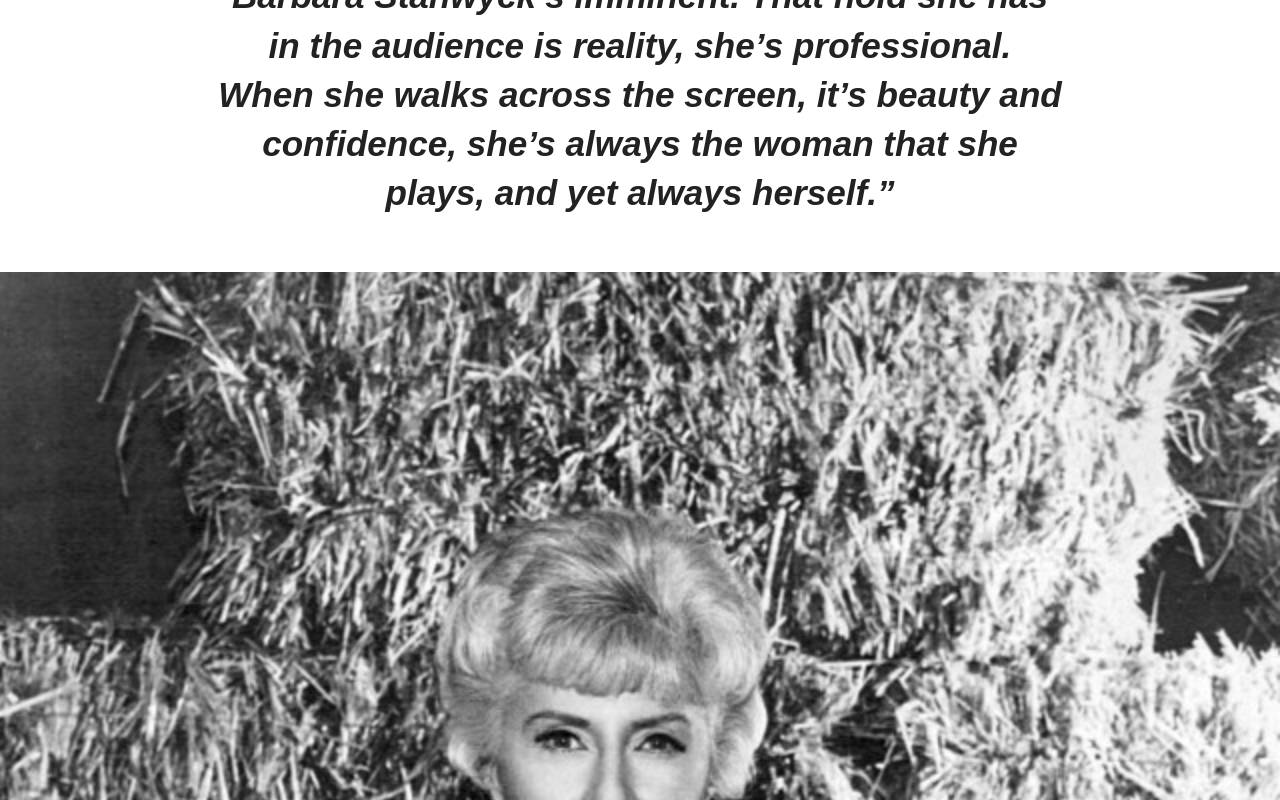
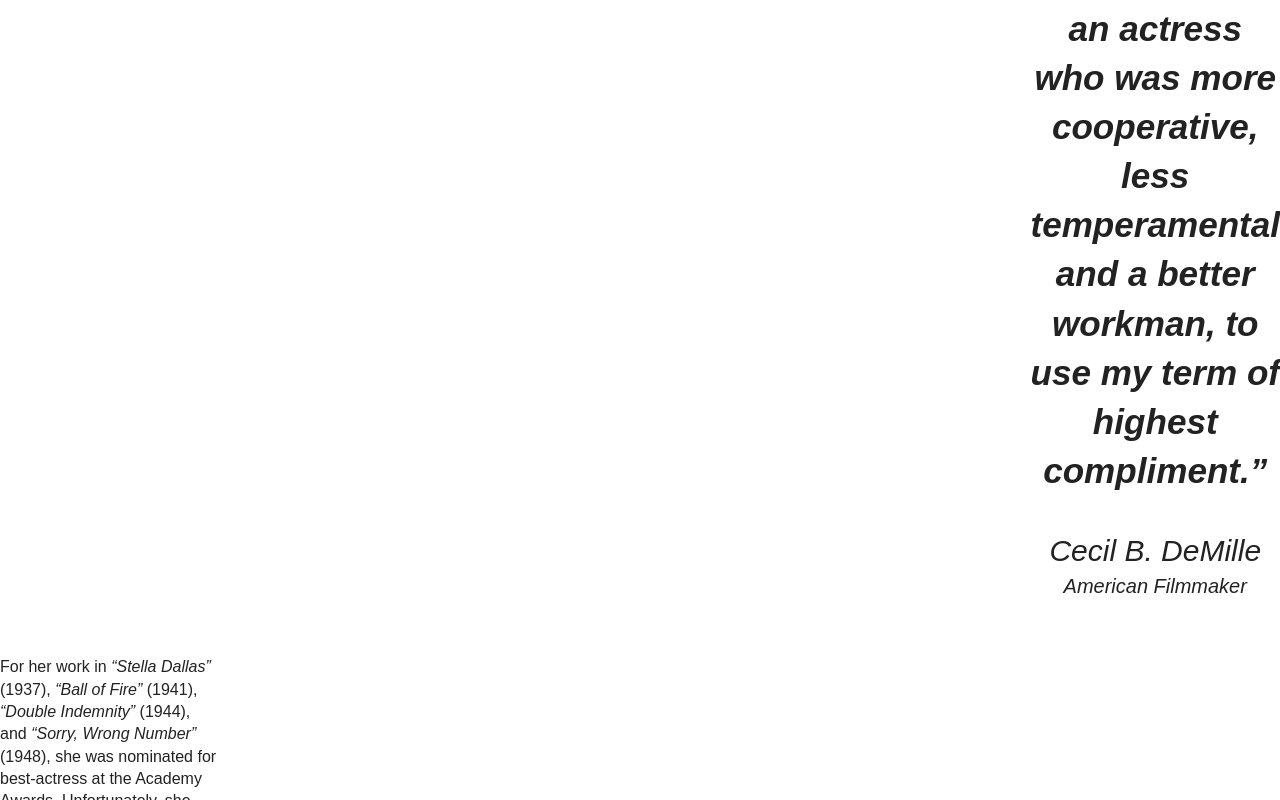
Before and after one commit to christinetran825/stanwyck-tribute, a React (Create React App) app: page / in a window 1280 px wide. Shown: the part 8929-9729 px from the top of the page. Built offline with nearby package versions, Linux system fonts and the light colour scheme.

Commit message:
moved code from latelife to beingstany; updated component import from homepage

```diff
--- a/src/components/BeingStany.js
+++ b/src/components/BeingStany.js
@@ -3,14 +3,14 @@ import React, { Component } from 'react';
 class BeingStany extends Component {
   render() {
     return (
-      <section id="personality">
+      <section id="being-stany">
         <div className="photo-highlights">
           <img src="./images/golden-boy.jpg" alt="stanwyck in golden boy"/>
         </div>
         <h2 className="section-title">Being Stany</h2>
+        <div className="personality">
           <article className="story">
             <p>Maybe it’s just me, but when watching any of Stany’s (or Missy, as many have nicknamed her) films, I can see myself in her characters. Stany made me believe I could be her characters, the good and the bad. Her performances were raw, honest. She was the everyday women - flaws, perfection, insecurity, authentic, generous, career-driven, professional, and full of integrity and independent spirit. The characteristic traits she forged from every role weren’t too far away from her true self. It was well known that she was as real as it gets; or how today’s society calls it, “keeping it 100.” While most Hollywood actors at the time were trained to speak in a “sophisticated Mid Atlantic” accent, she kept her natural Brooklyn accent throughout her films. She was named the highest earning woman in America in 1944 at $400,0000. Today, that’s about $5.6 million. Her name may have even sparked the popularity of naming young girls “Barbara” in 1942. Stories and testimonials shed light on her reputation from directors like Frank Capra, Fritz Lang, and Preston Sturges almost unanimously praising her. The director Cecil B. DeMille, once wrote, “I have never worked with an actress who was more cooperative, less temperamental and a better workman, to use my term of highest compliment.’’</p>
-
             <p>She admired regular working folks, making an effort getting to know the crew members from their names to their life. She treated people with respect and kindness while fighting for her beliefs. An unknown actor at the time, William Holden was cast as the leading role in the 1939 film, Golden Boy. Barbara fought hard to keep him cast and guided him on his acting journey that year. His gratitude lasted for years to come developing into a lifelong friendship. At the 50th Academy Awards, while presenting an award, Holden publicly thanked her for all she did for him.</p>
           </article>
           <div id="testimonials" className="quotes">
@@ -18,6 +18,19 @@ class BeingStany extends Component {
             <p className="author">Cecil B. DeMille</p>
             <p className="author-title">American Filmmaker</p>
           </div>
+        </div>
+        <div className="later-life">
+          <article className="story">
+            <p>For her work in <span className="film-name">“Stella Dallas”</span> (1937), <span className="film-name">“Ball of Fire”</span> (1941), <span className="film-name">“Double Indemnity”</span> (1944), and <span className="film-name">“Sorry, Wrong Number”</span> (1948), she was nominated for best-actress at the Academy Awards. Unfortunately, she won neither of them. However, in 1982, the Motion Picture Academy awarded her an honorary Oscar for her body of work. Modest in her acceptance speech, she thanked all the people behind the scenes who made the films for what they were and for making her look great. As her closing statement, she mentioned her friend William Holden who had passed earlier in the year, and said, “He always wished that I would get an Oscar and so, tonight, my golden boy, you got your wish!”</p>
+
+            <p>As is Hollywood, when actresses reached a certain age, movie roles were hard to come by. In response, Barbara moved over to television. She had her own tv series in 1961, The Barbara Stanwyck Show. Though not a success she earned an Emmy Award. She played the matriarch Victoria Barkley in the Western series, “The Big Valley.” The show lasted five seasons and garnered her another Emmy. Her third Emmy was awarded for her 1983 role as Mary Carson in another Western hit series called The Thorn Birds.</p>
+
+            <p>In January 20, 1990, Barbara passed away of congestive heart failure. Upon her wishes, there were no burials at her funeral. Instead, her ashes were scattered over Lone Pine, California where dozens of Hollywood Westerns were made. She was one of the greatest actresses of Hollywood’s studio era. She appeared in both movies and television and had successes during The Pre-Code Era and The Golden Age of Hollywood. She was easygoing and never allowed her star quality get to her head. Her early formative years certainly prepared her for life both on and off screen playing self-assured women knowing what they want and doing what it’ll take to get it. At the 1982 Oscars, John Travolta summed her best...</p>
+          </article>
+          <div id="testimonials" className="quotes">
+            <h3 className="quote">“…the actress in control, the very essence of Barbara Stanwyck’s imminent. That hold she has in the audience is reality, she’s professional. When she walks across the screen, it’s beauty and confidence, she’s always the woman that she plays, and yet always herself.”</h3>
+          </div>
+        </div>
       </section>
     )
   }
--- a/src/components/Homepage.js
+++ b/src/components/Homepage.js
@@ -2,7 +2,6 @@ import React, { Component } from 'react';
 import Beginnings from './Beginnings'
 import MotionPictures from './MotionPictures'
 import BeingStany from './BeingStany'
-import LateLife from './LateLife'
 import Filmography from './Filmography'
 import Closing from './Closing'
 
@@ -13,7 +12,6 @@ class Homepage extends Component {
         <Beginnings/>
         <MotionPictures/>
         <BeingStany/>
-        <LateLife/>
         <Filmography/>
         <Closing/>
       </main>
--- a/src/components/LateLife.js
+++ /dev/null
@@ -1,25 +0,0 @@
-import React, { Component } from 'react';
-
-class LateLife extends Component {
-  render() {
-    return (
-      <section id="later-life">
-        <article className="story">
-          <p>For her work in <span className="film-name">“Stella Dallas”</span> (1937), <span className="film-name">“Ball of Fire”</span> (1941), <span className="film-name">“Double Indemnity”</span> (1944), and <span className="film-name">“Sorry, Wrong Number”</span> (1948), she was nominated for best-actress at the Academy Awards. Unfortunately, she won neither of them. However, in 1982, the Motion Picture Academy awarded her an honorary Oscar for her body of work. Modest in her acceptance speech, she thanked all the people behind the scenes who made the films for what they were and for making her look great. As her closing statement, she mentioned her friend William Holden who had passed earlier in the year, and said, “He always wished that I would get an Oscar and so, tonight, my golden boy, you got your wish!”</p>
-
-          <p>As is Hollywood, when actresses reached a certain age, movie roles were hard to come by. In response, Barbara moved over to television. She had her own tv series in 1961, The Barbara Stanwyck Show. Though not a success she earned an Emmy Award. She played the matriarch Victoria Barkley in the Western series, “The Big Valley.” The show lasted five seasons and garnered her another Emmy. Her third Emmy was awarded for her 1983 role as Mary Carson in another Western hit series called The Thorn Birds.</p>
-
-          <p>In January 20, 1990, Barbara passed away of congestive heart failure. Upon her wishes, there were no burials at her funeral. Instead, her ashes were scattered over Lone Pine, California where dozens of Hollywood Westerns were made. She was one of the greatest actresses of Hollywood’s studio era. She appeared in both movies and television and had successes during The Pre-Code Era and The Golden Age of Hollywood. She was easygoing and never allowed her star quality get to her head. Her early formative years certainly prepared her for life both on and off screen playing self-assured women knowing what they want and doing what it’ll take to get it. At the 1982 Oscars, John Travolta summed her best...</p>
-        </article>
-        <div id="testimonials" className="quotes">
-          <h3 className="quote">“…the actress in control, the very essence of Barbara Stanwyck’s imminent. That hold she has in the audience is reality, she’s professional. When she walks across the screen, it’s beauty and confidence, she’s always the woman that she plays, and yet always herself.”</h3>
-        </div>
-        <div className="photo-highlights">
-          <img src="./images/Barbara_Stanwyck_Big_Valley_1968.jpg" alt="stanwyck in Big Valley"/>
-        </div>
-      </section>
-    )
-  }
-};
-
-export default LateLife
```
Lines whose indentation alone changed are shown as unchanged.
